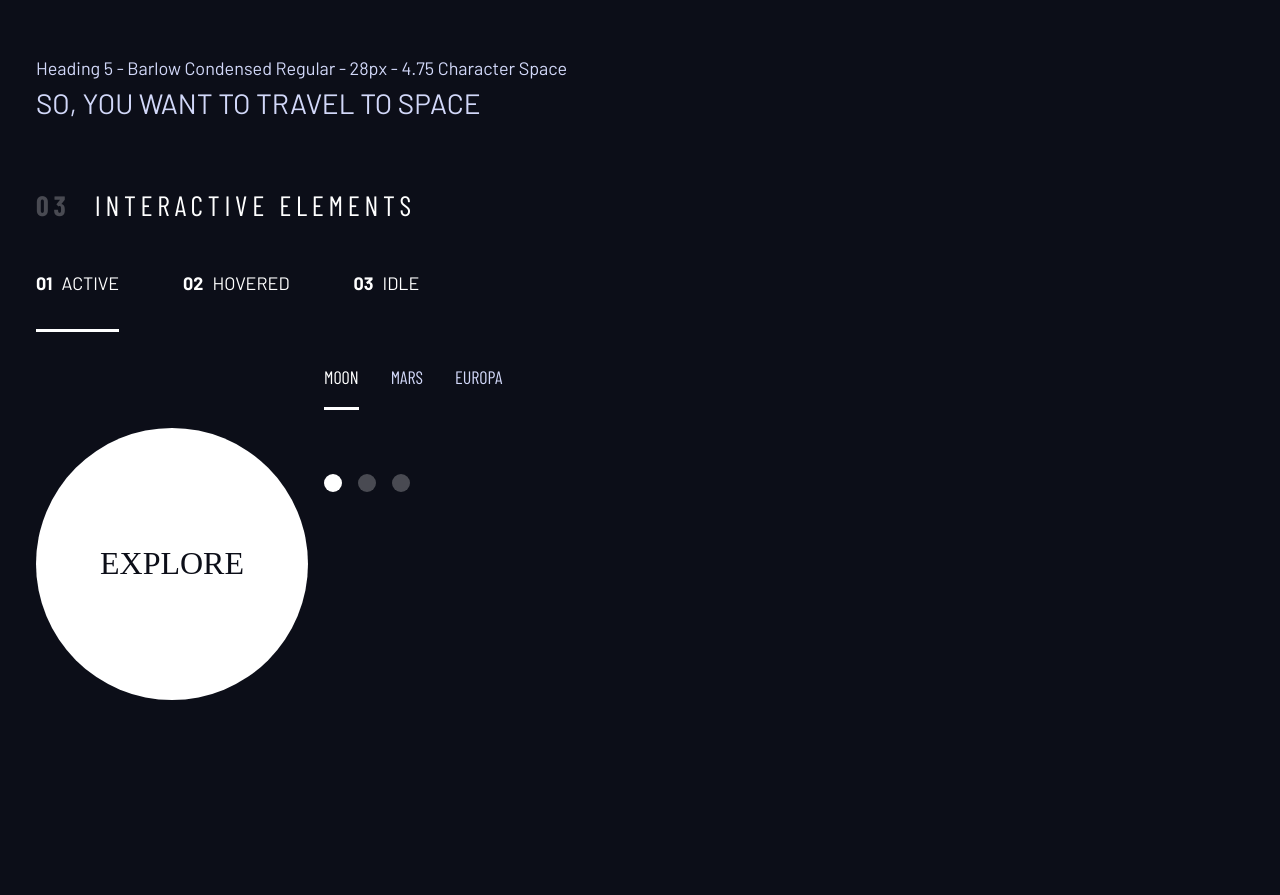
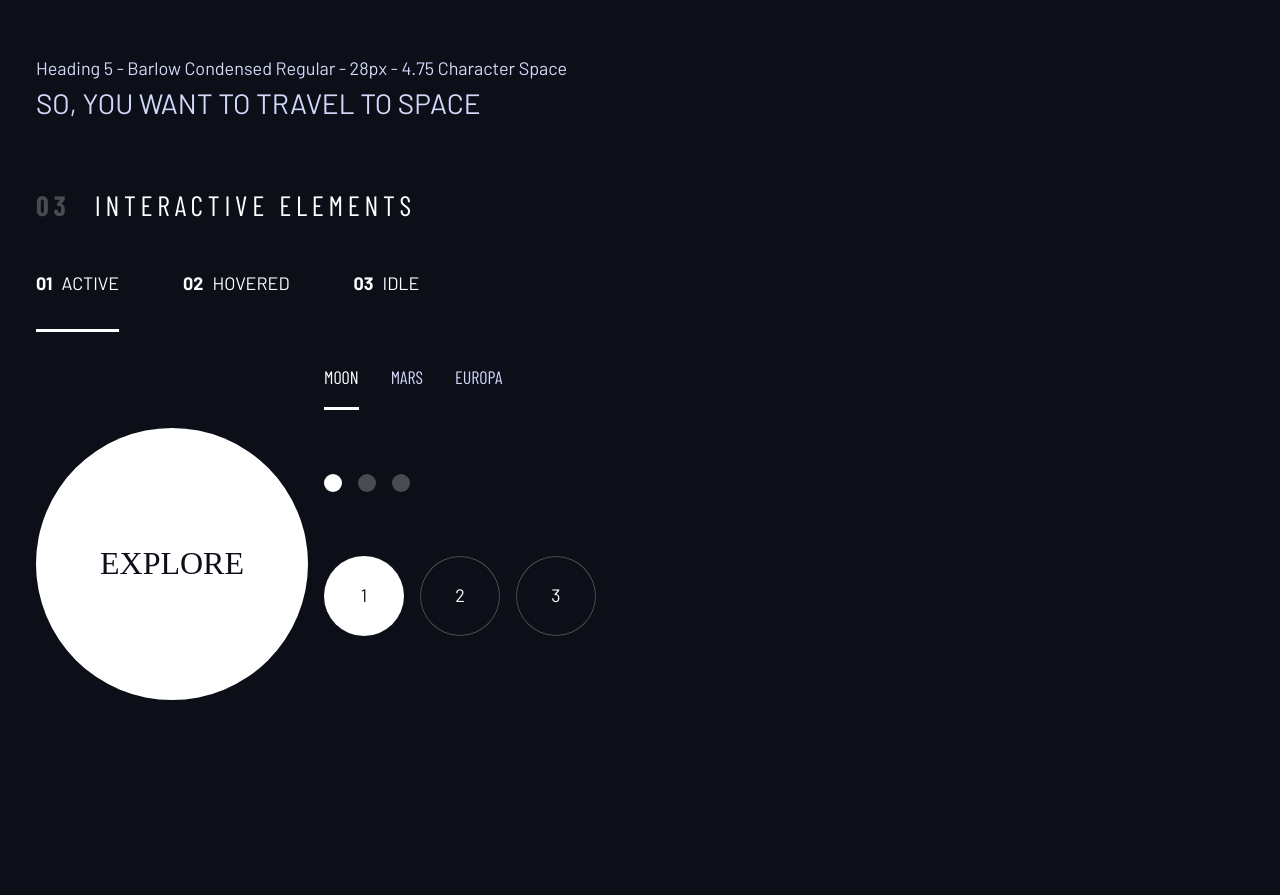
Before and after one commit to ankitbtanna/space-tour, a plain HTML site: page design-systems.html in a window 1280 px wide. Shown: the part 995-1890 px from the top of the page. Drawn offline with nearby package versions, Linux system fonts and the light colour scheme; a web font is replaced by a local one.

Commit message:
Number Indicators

```diff
--- a/design-systems.html
+++ b/design-systems.html
@@ -231,6 +231,15 @@
               </div>
 
               <!-- Numbers -->
+              <div class="number-indicators flex">
+                <button
+                  aria-selected="true"
+                  class="active">
+                  1
+                </button>
+                <button aria-selected="false">2</button>
+                <button aria-selected="false">3</button>
+              </div>
             </div>
           </div>
         </section>
--- a/index.css
+++ b/index.css
@@ -343,3 +343,27 @@ html:focus-within {
 .dot-indicators > [aria-selected="true"] {
   background-color: hsl(var(--clr-white) / 1);
 }
+
+.number-indicators > * {
+  cursor: pointer;
+  border-radius: 50%;
+  width: 5rem;
+  height: 5rem;
+  padding: 0.5em;
+  border: 1px solid hsl(var(--clr-white) / 0.25);
+  background-color: hsl(var(--clr-dark) / 1);
+  color: hsl(var(--clr-white) / 1);
+  box-shadow: none;
+}
+
+.number-indicators > *:hover,
+.number-indicators > *:focus {
+  border: 2px solid hsl(var(--clr-white) / 0.5);
+}
+
+.number-indicators > .active,
+.number-indicators > [aria-selected="true"] {
+  border: 1px solid hsl(var(--clr-white) / 0.5);
+  background-color: hsl(var(--clr-white) / 1);
+  color: hsl(var(--clr-dark) / 1);
+}
```
